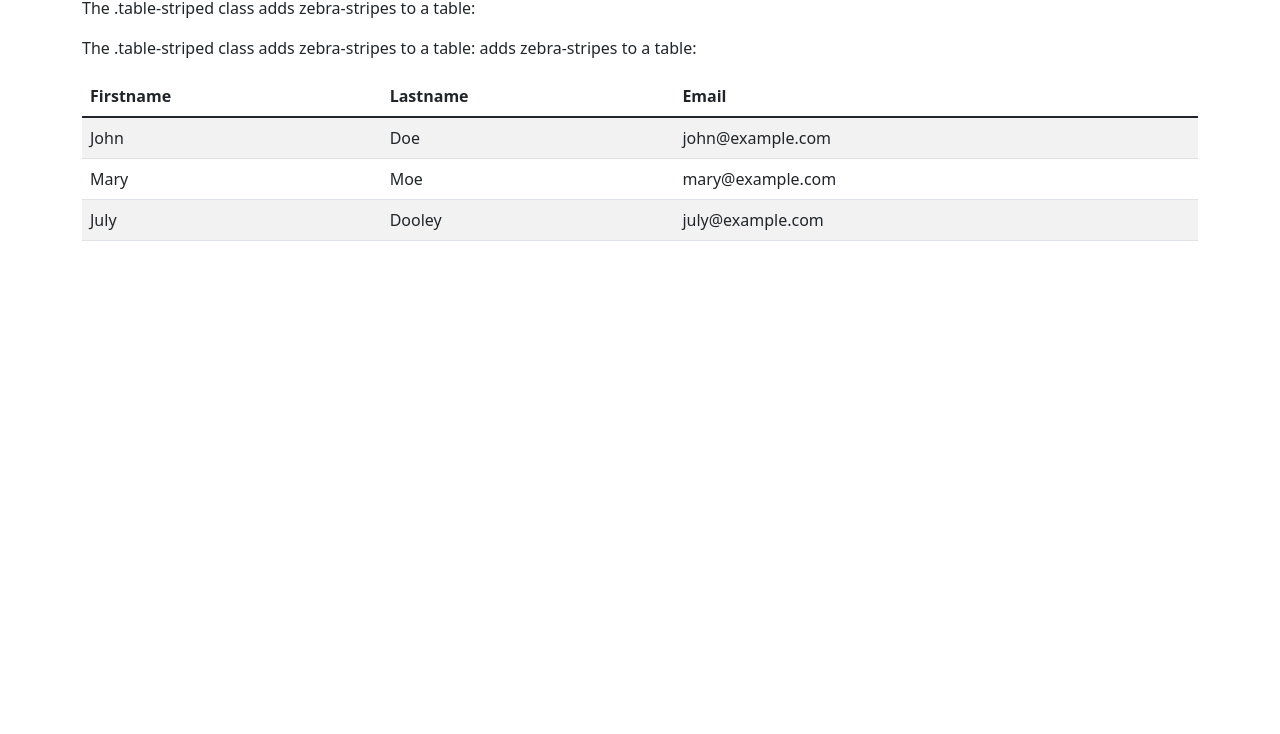
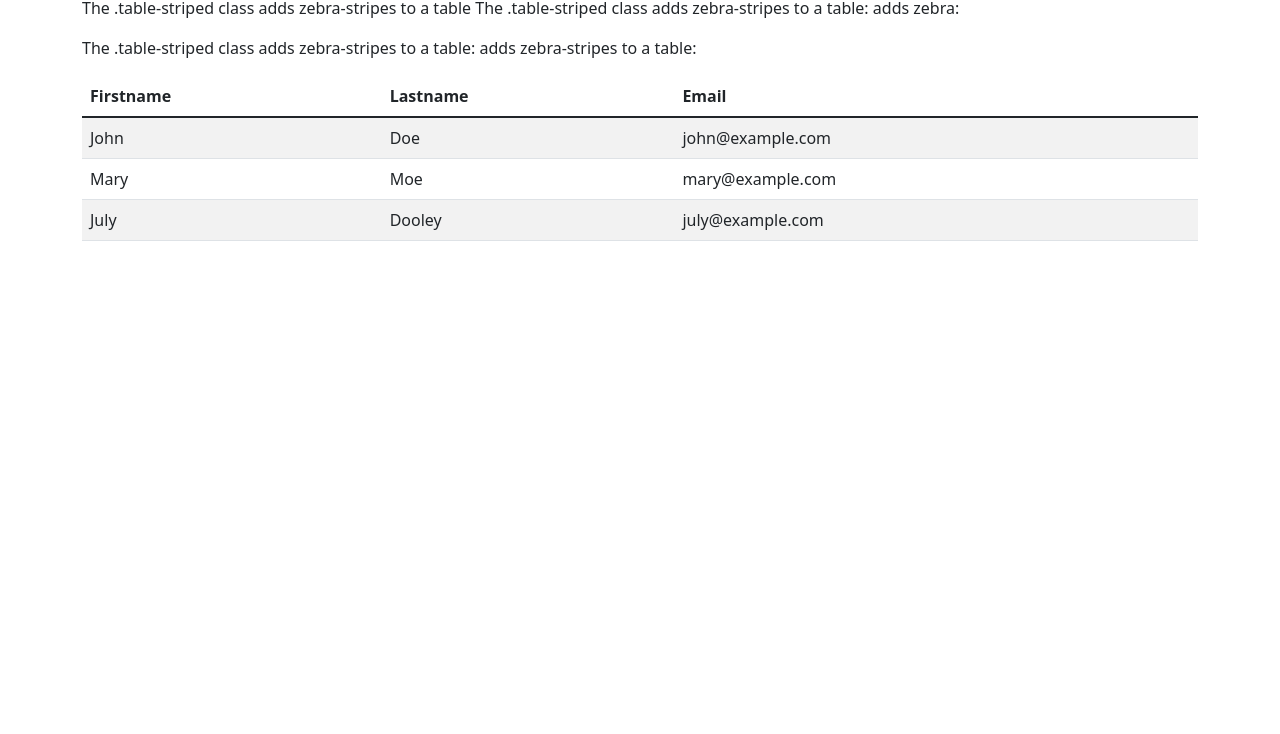
Before and after one commit to shamimkhan12/demo, a plain HTML site: page index.html in a window 1280 px wide. Shown: the part 66-800 px from the top of the page. Drawn offline with nearby package versions, Linux system fonts and the light colour scheme.

Commit message:
develop first commit

```diff
--- a/index.html
+++ b/index.html
@@ -11,7 +11,7 @@
 
 <div class="container mt-3">
   <h2>Striped Rows and Colunm</h2>
-  <p>The .table-striped class adds zebra-stripes to a table:</p>
+  <p>The .table-striped class adds zebra-stripes to a table The .table-striped class adds zebra-stripes to a table: adds zebra:</p>
   <p>The .table-striped class adds zebra-stripes to a table: adds zebra-stripes to a table:</p>
   <table class="table table-striped">
     <thead>
```
